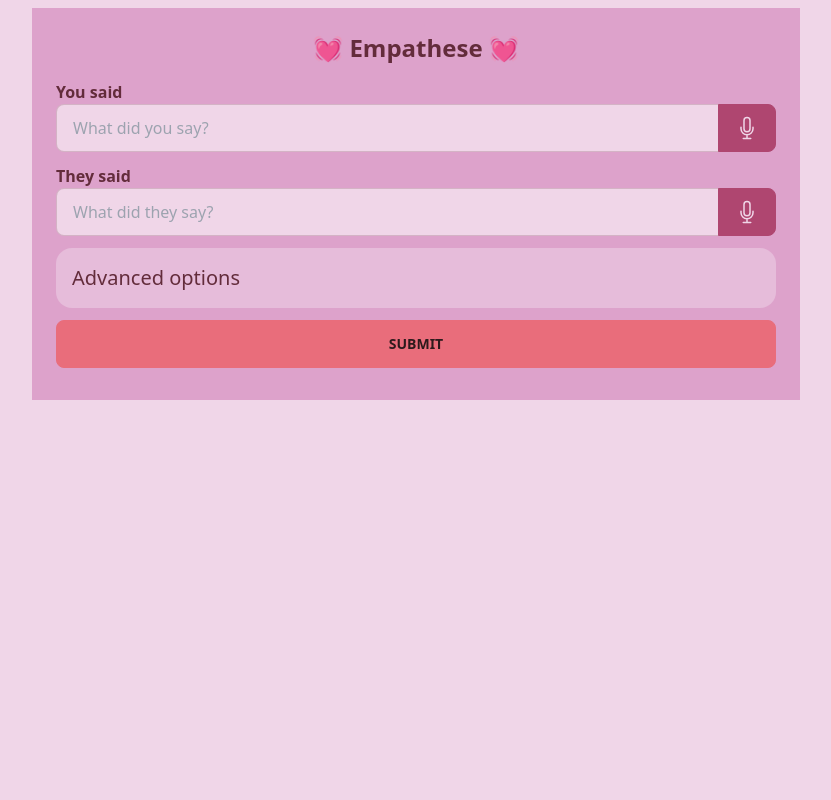
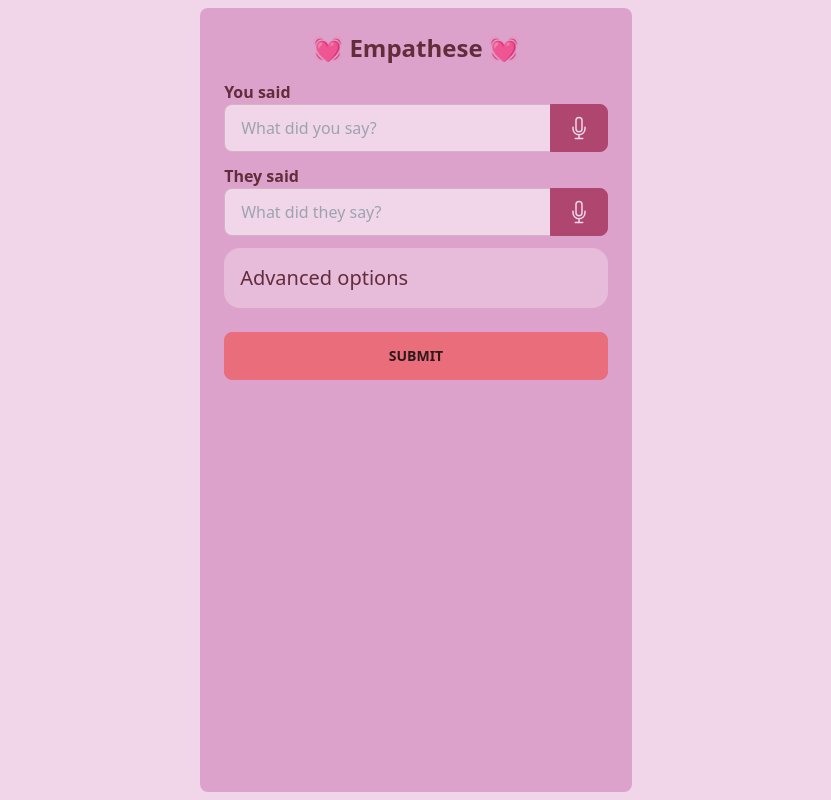
Before and after one commit to McCorsa/empathese, a SvelteKit app: page / in a window 1280 px wide. Shown: the whole page, without its empty margins (224-1055 px from the left). Built offline with nearby package versions, Linux system fonts and the light colour scheme.

Commit message:
vertical height to match screen

```diff
--- a/package.json
+++ b/package.json
@@ -14,6 +14,7 @@
 		"@sveltejs/kit": "^1.20.4",
 		"autoprefixer": "^10.4.15",
 		"daisyui": "^3.6.3",
+		"dotenv": "^16.3.1",
 		"openai": "^4.2.0",
 		"postcss": "^8.4.28",
 		"svelte": "^4.0.5",
@@ -23,8 +24,5 @@
 		"typescript": "^5.0.0",
 		"vite": "^4.4.2"
 	},
-	"type": "module",
-	"dependencies": {
-		"dotenv": "^16.3.1"
-	}
+	"type": "module"
 }
--- a/src/routes/+layout.svelte
+++ b/src/routes/+layout.svelte
@@ -2,8 +2,8 @@
     import "../app.css";
 </script>
 
-<div class="bg-base-100 min-h-screen p-2">
-    <main class="max-w-screen-md mx-auto h-full bg-base-300 p-6">
+<div class="bg-base-100 min-h-screen p-2 flex flex-col">
+    <main class="max-w-screen-md mx-auto flex-grow h-full bg-base-300 p-6 rounded-lg">
         <slot />
     </main>
 </div>
--- a/src/routes/+page.svelte
+++ b/src/routes/+page.svelte
@@ -143,7 +143,7 @@
             {/if}
         </button>
     </div>
-    <div class="collapse bg-base-200 mb-3">
+    <div class="collapse bg-base-200 mb-6">
         <input type="checkbox" />
         <div class="collapse-title text-xl font-medium">
             Advanced options
```
Also changed, not shown: src/lib/PlayButton.svelte (deleted), 1 other file (tests, documents, lock files or other folders).
